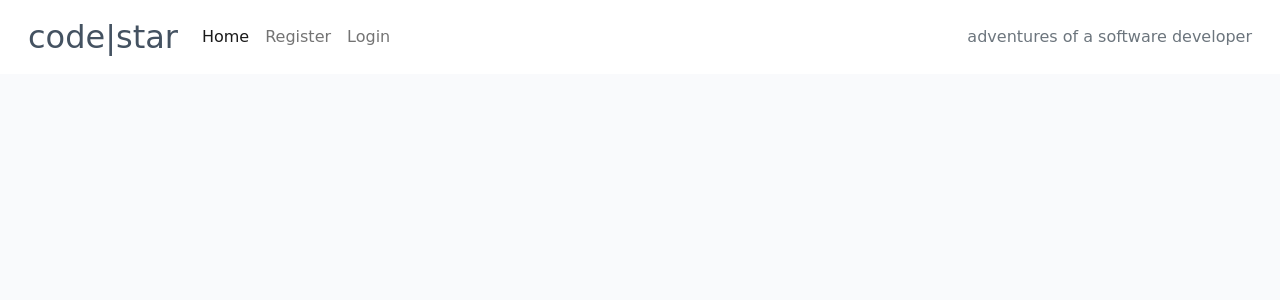
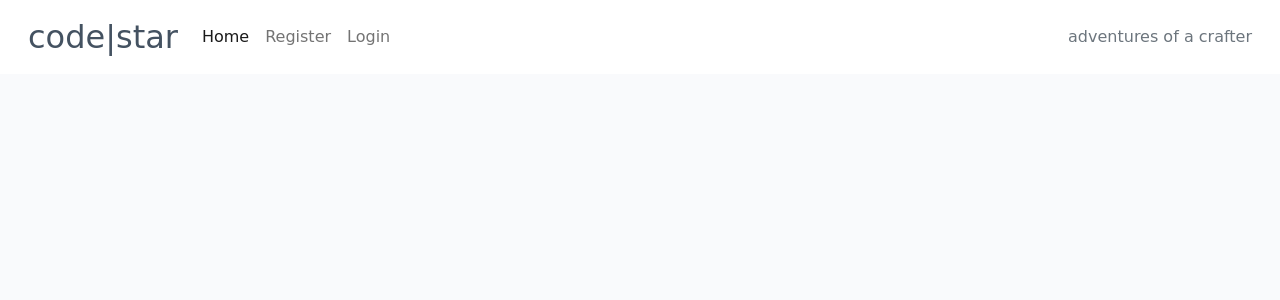
Before and after one commit to volausson/fsfw4, a Django app: page / in a window 1280 px wide. Shown: the top 300 px of the page. Run offline with Django 3.2, Linux system fonts and the light colour scheme; data that the repository does not hold is empty.

Commit message:
add new img

```diff
--- a/templates/base.html
+++ b/templates/base.html
@@ -51,7 +51,7 @@
                     {% endif %}
                 </ul>
                 <span class="navbar-text text-muted">
-                    adventures of a software developer
+                    adventures of a crafter
                 </span>
             </div>
         </div>
--- a/templates/post_detail.html
+++ b/templates/post_detail.html
@@ -13,7 +13,7 @@
             <div class="d-none d-md-block col-md-6 masthead-image">
                 <!-- The featured image URL goes in the src attribute -->
                 {% if "placeholder" in post.featured_image.url %}
-                <img src="https://codeinstitute.s3.amazonaws.com/fullstack/blog/default.jpg" width="100%">
+                <img src="https://res.cloudinary.com/volausson/image/upload/v1663514145/iiwtv1gazycab1pjbnd9.jpg" width="100%">
                 {% else %}
                 <img src=" {{ post.featured_image.url }}" width="100%">
                 {% endif %}
```
